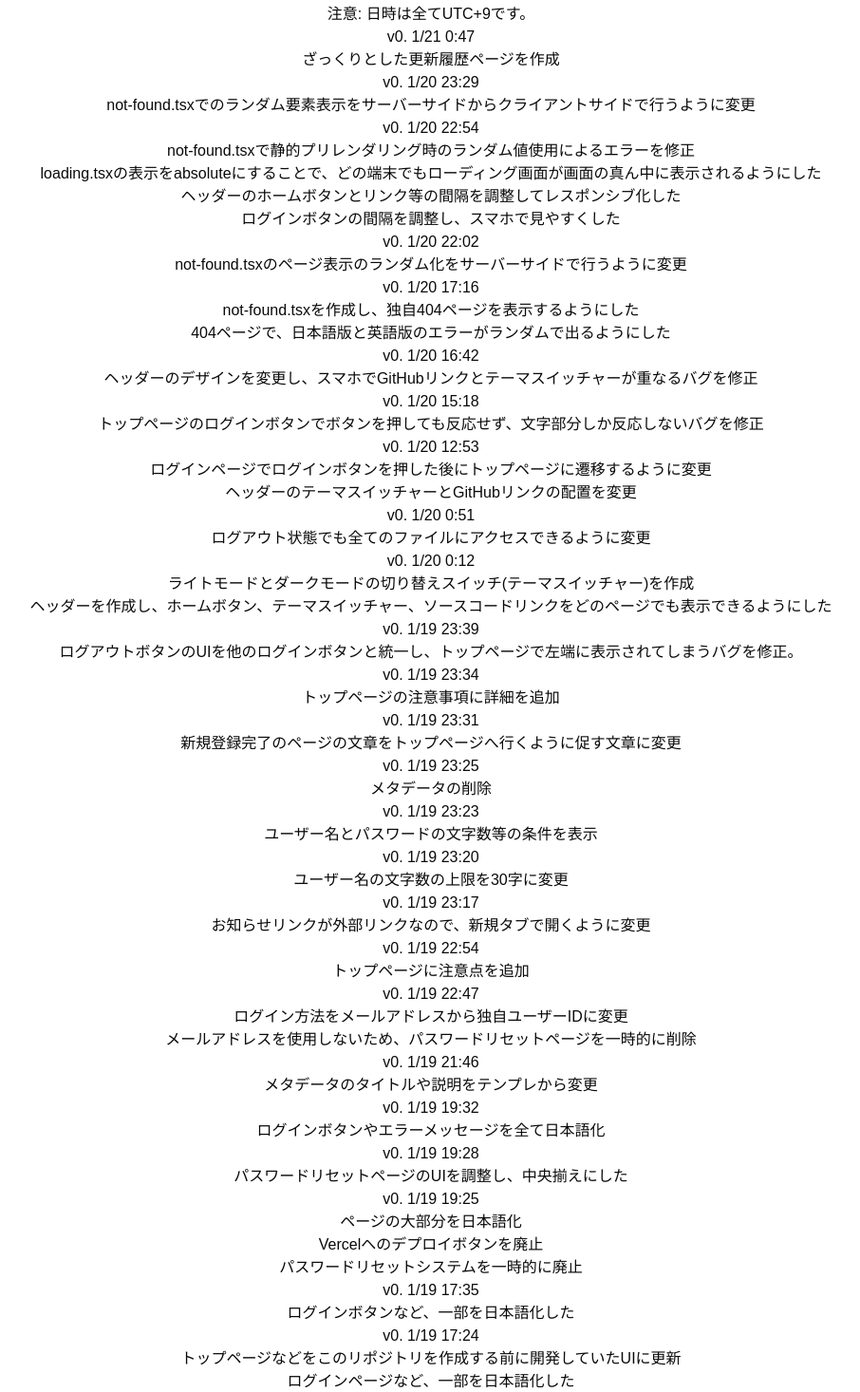
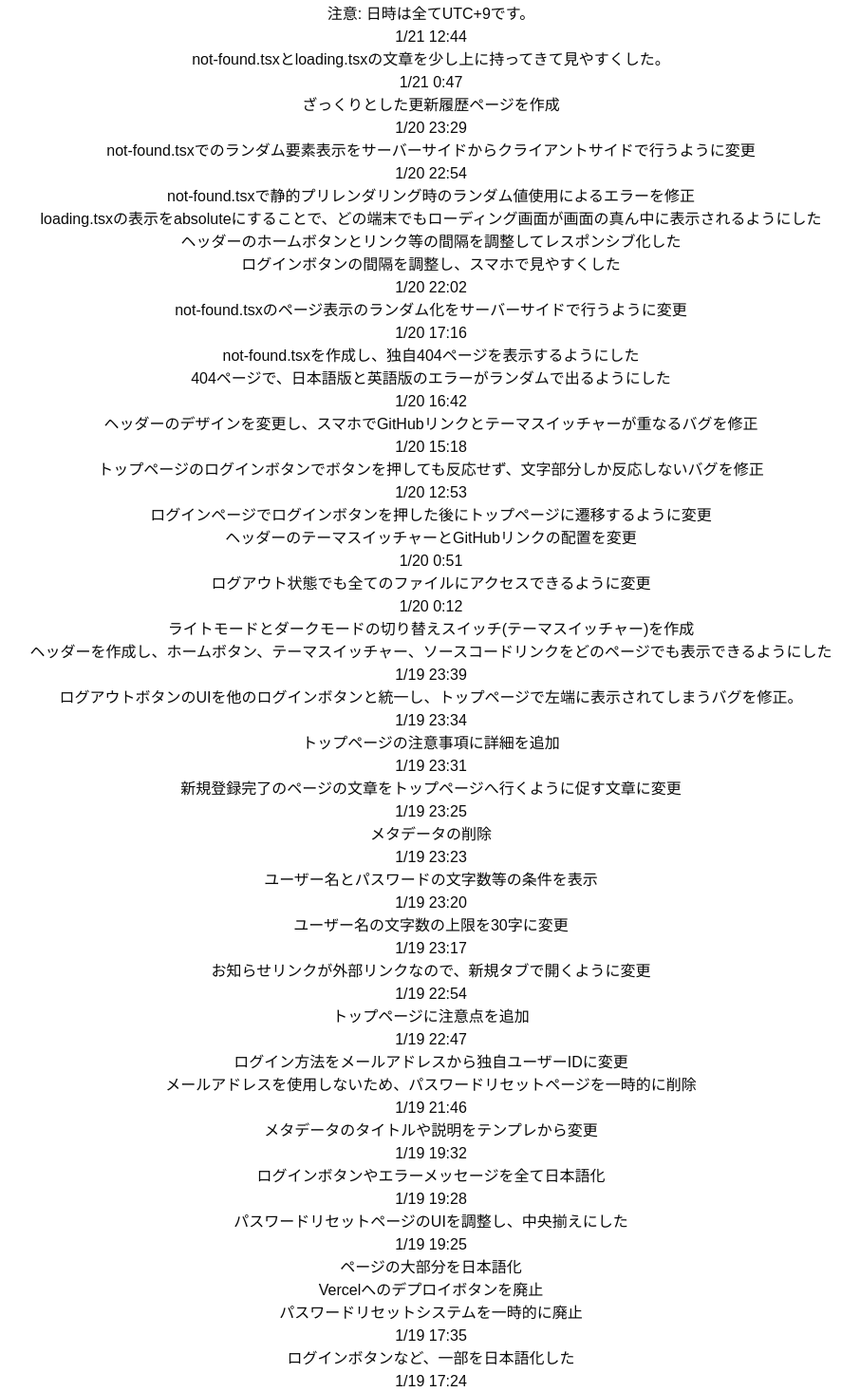
Before and after one commit to zF6dev/login, a Next.js app: page /changelog in a window 1280 px wide. Shown: the part 104-1570 px from the top of the page at 95% size, without its empty margins (186-1092 px from the left). Built offline with nearby package versions, Linux system fonts and the light colour scheme; no server answers; a web font is replaced by a local one.

Commit message:
not-found.tsxとloading.tsxのスタイルを調整。

```diff
--- a/app/changelog/page.tsx
+++ b/app/changelog/page.tsx
@@ -17,122 +17,126 @@ export default function Home() {
         </div>
         <div className="changelog-main-contents">
             <div>
-                <h2>v0. 1/21 0:47</h2>
+                <h2>1/21 12:44</h2>
+                <p>not-found.tsxとloading.tsxの文章を少し上に持ってきて見やすくした。</p>
+            </div>
+            <div>
+                <h2>1/21 0:47</h2>
                 <p>ざっくりとした更新履歴ページを作成</p>
             </div>
             <div>
-                <h2>v0. 1/20 23:29</h2>
+                <h2>1/20 23:29</h2>
                 <p>not-found.tsxでのランダム要素表示をサーバーサイドからクライアントサイドで行うように変更</p>
             </div>
             <div>
-                <h2>v0. 1/20 22:54</h2>
+                <h2>1/20 22:54</h2>
                 <p>not-found.tsxで静的プリレンダリング時のランダム値使用によるエラーを修正</p>
                 <p>loading.tsxの表示をabsoluteにすることで、どの端末でもローディング画面が画面の真ん中に表示されるようにした</p>
                 <p>ヘッダーのホームボタンとリンク等の間隔を調整してレスポンシブ化した</p>
                 <p>ログインボタンの間隔を調整し、スマホで見やすくした</p>
             </div>
             <div>
-                <h2>v0. 1/20 22:02</h2>
+                <h2>1/20 22:02</h2>
                 <p>not-found.tsxのページ表示のランダム化をサーバーサイドで行うように変更</p>
             </div>
             <div>
-                <h2>v0. 1/20 17:16</h2>
+                <h2>1/20 17:16</h2>
                 <p>not-found.tsxを作成し、独自404ページを表示するようにした</p>
                 <p>404ページで、日本語版と英語版のエラーがランダムで出るようにした</p>
             </div>
             <div>
-                <h2>v0. 1/20 16:42</h2>
+                <h2>1/20 16:42</h2>
                 <p>ヘッダーのデザインを変更し、スマホでGitHubリンクとテーマスイッチャーが重なるバグを修正</p>
             </div>
             <div>
-                <h2>v0. 1/20 15:18</h2>
+                <h2>1/20 15:18</h2>
                 <p>トップページのログインボタンでボタンを押しても反応せず、文字部分しか反応しないバグを修正</p>
             </div>
             <div>
-                <h2>v0. 1/20 12:53</h2>
+                <h2>1/20 12:53</h2>
                 <p>ログインページでログインボタンを押した後にトップページに遷移するように変更</p>
                 <p>ヘッダーのテーマスイッチャーとGitHubリンクの配置を変更</p>
             </div>
             <div>
-                <h2>v0. 1/20 0:51</h2>
+                <h2>1/20 0:51</h2>
                 <p>ログアウト状態でも全てのファイルにアクセスできるように変更</p>
             </div>
             <div>
-                <h2>v0. 1/20 0:12</h2>
+                <h2>1/20 0:12</h2>
                 <p>ライトモードとダークモードの切り替えスイッチ(テーマスイッチャー)を作成</p>
                 <p>ヘッダーを作成し、ホームボタン、テーマスイッチャー、ソースコードリンクをどのページでも表示できるようにした</p>
             </div>
             <div>
-                <h2>v0. 1/19 23:39</h2>
+                <h2>1/19 23:39</h2>
                 <p>ログアウトボタンのUIを他のログインボタンと統一し、トップページで左端に表示されてしまうバグを修正。</p>
             </div>
             <div>
-                <h2>v0. 1/19 23:34</h2>
+                <h2>1/19 23:34</h2>
                 <p>トップページの注意事項に詳細を追加</p>
             </div>
             <div>
-                <h2>v0. 1/19 23:31</h2>
+                <h2>1/19 23:31</h2>
                 <p>新規登録完了のページの文章をトップページへ行くように促す文章に変更</p>
             </div>
             <div>
-                <h2>v0. 1/19 23:25</h2>
+                <h2>1/19 23:25</h2>
                 <p>メタデータの削除</p>
             </div>
             <div>
-                <h2>v0. 1/19 23:23</h2>
+                <h2>1/19 23:23</h2>
                 <p>ユーザー名とパスワードの文字数等の条件を表示</p>
             </div>
             <div>
-                <h2>v0. 1/19 23:20</h2>
+                <h2>1/19 23:20</h2>
                 <p>ユーザー名の文字数の上限を30字に変更</p>
             </div>
             <div>
-                <h2>v0. 1/19 23:17</h2>
+                <h2>1/19 23:17</h2>
                 <p>お知らせリンクが外部リンクなので、新規タブで開くように変更</p>
             </div>
             <div>
-                <h2>v0. 1/19 22:54</h2>
+                <h2>1/19 22:54</h2>
                 <p>トップページに注意点を追加</p>
             </div>
             <div>
-                <h2>v0. 1/19 22:47</h2>
+                <h2>1/19 22:47</h2>
                 <p>ログイン方法をメールアドレスから独自ユーザーIDに変更</p>
                 <p>メールアドレスを使用しないため、パスワードリセットページを一時的に削除</p>
             </div>
             <div>
-                <h2>v0. 1/19 21:46</h2>
+                <h2>1/19 21:46</h2>
                 <p>メタデータのタイトルや説明をテンプレから変更</p>
             </div>
             <div>
-                <h2>v0. 1/19 19:32</h2>
+                <h2>1/19 19:32</h2>
                 <p>ログインボタンやエラーメッセージを全て日本語化</p>
             </div>
             <div>
-                <h2>v0. 1/19 19:28</h2>
+                <h2>1/19 19:28</h2>
                 <p>パスワードリセットページのUIを調整し、中央揃えにした</p>
             </div>
             <div>
-                <h2>v0. 1/19 19:25</h2>
+                <h2>1/19 19:25</h2>
                 <p>ページの大部分を日本語化</p>
                 <p>Vercelへのデプロイボタンを廃止</p>
                 <p>パスワードリセットシステムを一時的に廃止</p>
             </div>
             <div>
-                <h2>v0. 1/19 17:35</h2>
+                <h2>1/19 17:35</h2>
                 <p>ログインボタンなど、一部を日本語化した</p>
             </div>
             <div>
-                <h2>v0. 1/19 17:24</h2>
+                <h2>1/19 17:24</h2>
                 <p>トップページなどをこのリポジトリを作成する前に開発していたUIに更新</p>
                 <p>ログインページなど、一部を日本語化した</p>
                 <p>ローディング画面の作成</p>
             </div>
             <div>
-                <h2>v0. 1/19 16:48</h2>
+                <h2>1/19 16:48</h2>
                 <p>環境変数の設定と、それに伴う一部の鍵名の変更</p>
             </div>
             <div>
-                <h2>v0. 1/19 16:44</h2>
+                <h2>1/19 16:44</h2>
                 <p>プロジェクトの作成開始</p>
                 <p>npx create-next-app -e with-supabaseでSupabaseのテンプレがあるNext.jsアプリを作成。</p>
             </div>
--- a/app/loading.tsx
+++ b/app/loading.tsx
@@ -9,7 +9,7 @@ const zen_maru_gothic = Zen_Maru_Gothic({
 const Loading = () => {
     return (
         <div className={zen_maru_gothic.className + " flex items-center justify-center h-screen"}>
-            <p className="text-2xl absolute top-1/2 left-1/2">Loading...</p>
+            <p className="text-2xl">Loading...</p>
         </div>
     );
 }
--- a/app/not-found.tsx
+++ b/app/not-found.tsx
@@ -14,15 +14,15 @@ export default function NotFound() {
   useEffect(() => {
     const mains = [
       <main key="english" className={zen_maru_gothic.className}>
-        <div className="flex flex-col items-center justify-center min-h-screen">
+        <div className="flex flex-col items-center min-h-screen pt-[30vh]">
           <h1 className="text-5xl">404</h1>
           <br></br>
           <h2 className="text-2xl">Page not found looooooooool</h2>
         </div>
       </main>,
       <main key="japanese" className={zen_maru_gothic.className}>
-        <div className="flex flex-col items-center justify-center min-h-screen">
-          <h1 className="text-5xl">あらまぁ、サーバーが頭を掻いてるよ</h1>
+        <div className="flex flex-col items-center min-h-screen pt-[30vh]">
+          <h1 className="text-2xl mx-[20px]">あらまぁ、サーバーが頭を掻いてるよ</h1>
         </div>
       </main>
     ];
```
